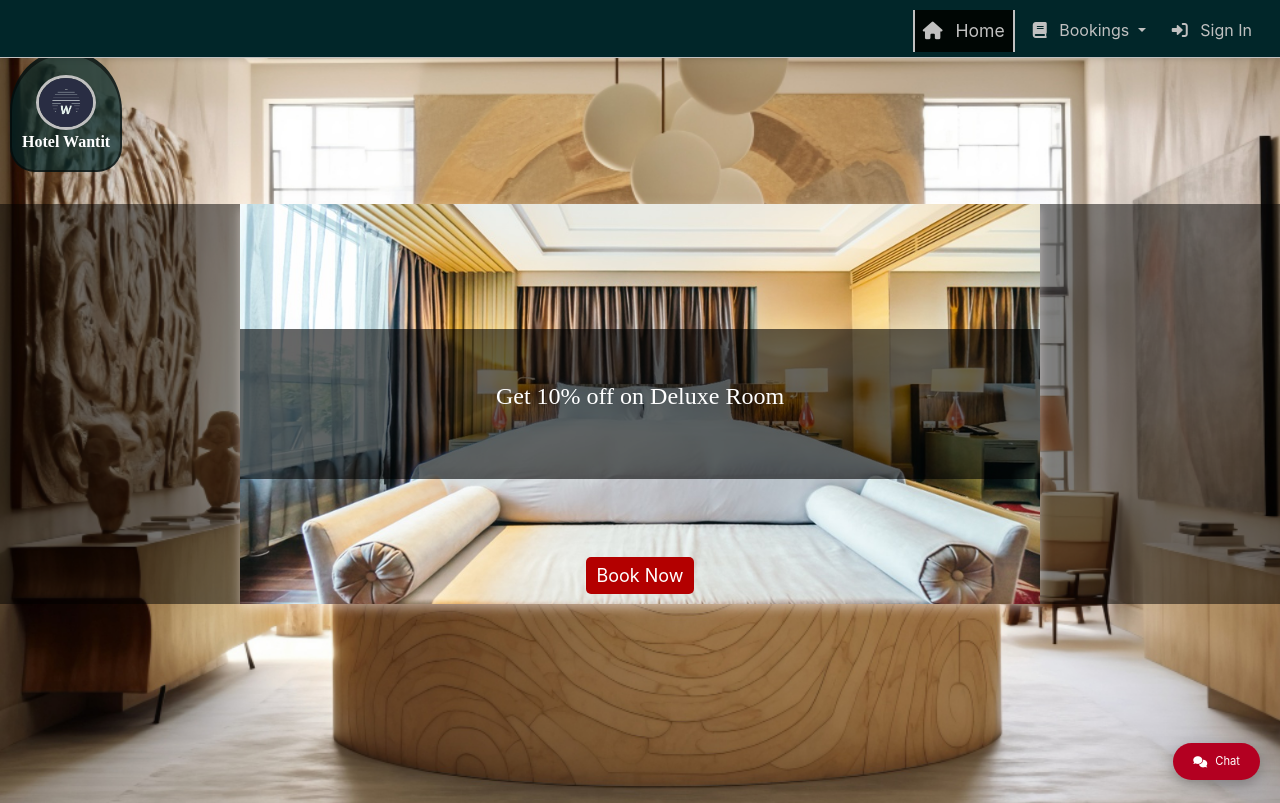
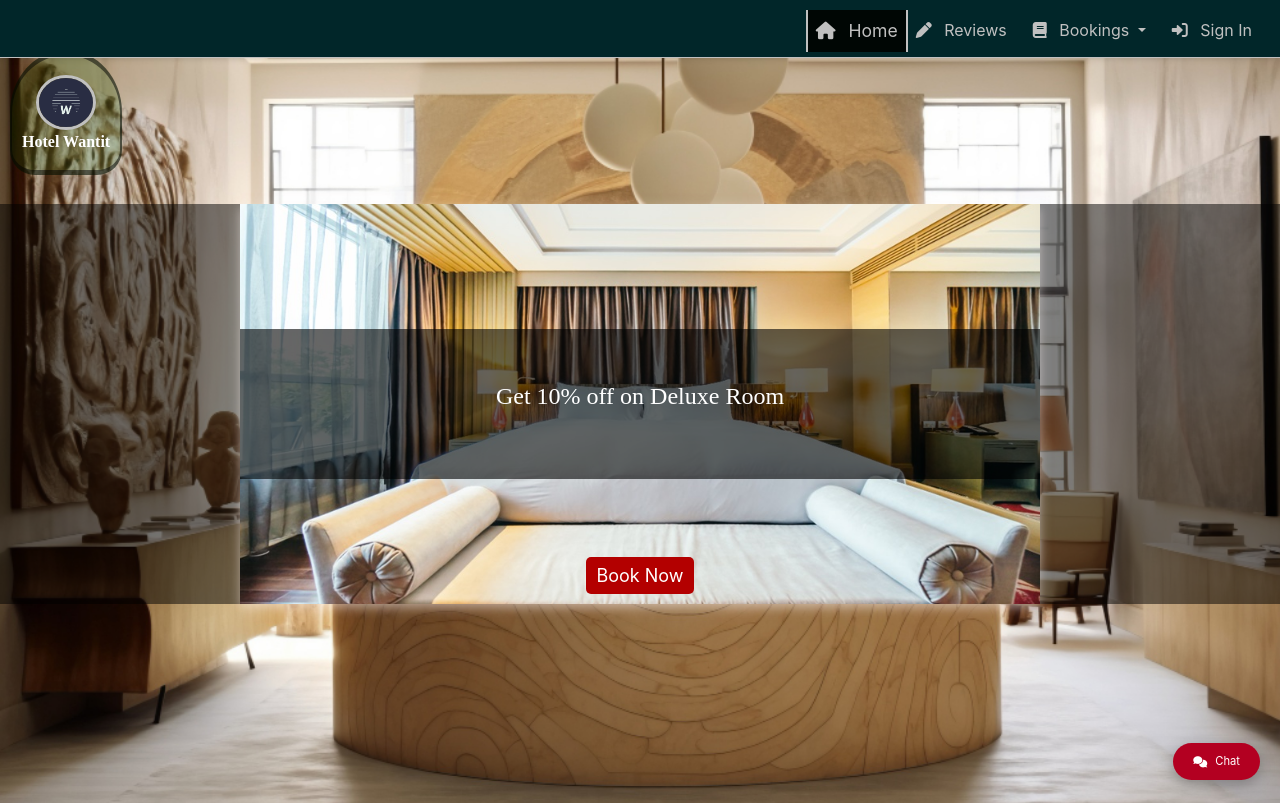
Before and after one commit to nlekkerman/hotel-wantit, a Django app: page / in a window 1280 px wide. Shown: the top 803 px of the page. Run offline with Django 4.2, Linux system fonts and the light colour scheme; some libraries are stand-ins or nearby versions.

Commit message:
Bug fixed and review nav link was added.

```diff
--- a/home/templates/home/home.html
+++ b/home/templates/home/home.html
@@ -33,7 +33,7 @@
                     <div class="review-date">April 1, 2024</div>
                     <div class="stars">★★★★☆</div>
                 </div>
-                <button class="action-button" onclick="location.href='{{ review_list_url }}'">Leave Review</button>
+                <button class="action-button" onclick="location.href='{% url 'review-list' %}'">Leave Review</button>
             </div>
         </div>
     </div>
--- a/hotel/urls.py
+++ b/hotel/urls.py
@@ -24,7 +24,7 @@ from home import views
 urlpatterns = [
     path('admin/', admin.site.urls),
     path('summernote/', include('django_summernote.urls')),
-    path("", include("reviews.urls"), name="reviews"),  # Correct usage of include
+    path("home/", include("reviews.urls")),
     path("", include("home.urls"), name="home"),
 
 ]
--- a/static/css/style.css
+++ b/static/css/style.css
@@ -267,13 +267,14 @@ label {
     top: 50px;
     left: 10px;
     text-align: center;
-    background-color: rgba(1, 38, 41, 0.7);
     padding: 20px 10px 0px 10px;
+    background-color: rgba(10, 89, 0, 0.2);
     color: white;
     font-family: Oswald;
     font-weight: 800;
     border: 2px solid rgba(0, 0, 0, 0.5);
     border-top: 5px solid rgba(0, 0, 0, 0.5);
+    border-bottom: 5px solid rgba(0, 0, 0, 0.5);
     border-radius: 50%;
     border-bottom-right-radius: 25px;
     border-bottom-left-radius: 25px;
--- a/templates/base.html
+++ b/templates/base.html
@@ -1,5 +1,6 @@
 {% load static %}
 {% url 'home' as home_url %}
+
 
 <!DOCTYPE html>
 <html lang="en">
@@ -27,10 +28,12 @@
                     </button>
                     <div class="collapse navbar-collapse" id="navbarNav">
                         <ul class="navbar-nav">
-                            <a class="nav-link active-link" href="home.html">
+                            <a class="nav-link active-link" href="{% url 'home' %}">
                                 <i class="fas fa-home"></i> Home
                             </a>
-
+                            <a class="nav-link" href="{% url 'review-list' %}">
+                                <i class="fas fa-pen"></i> Reviews
+                            </a>
                             <li class="nav-item dropdown">
                                 <a class="nav-link dropdown-toggle" href="#" id="bookingsDropdown" role="button"
                                     data-toggle="dropdown" aria-haspopup="true" aria-expanded="false">
```
